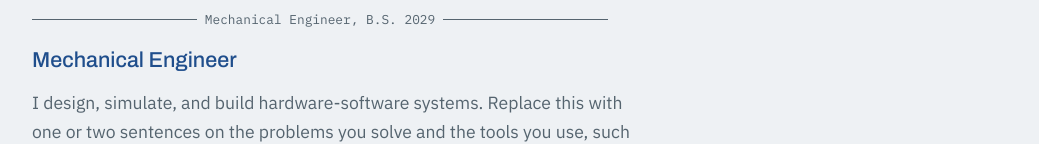
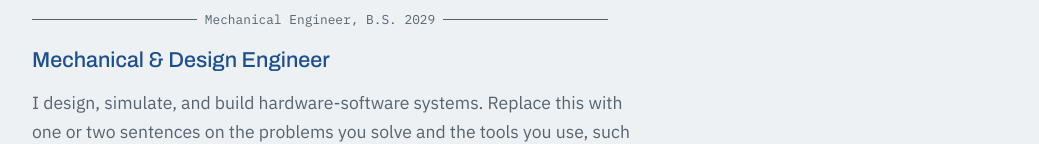
Before and after one commit to hpharryphan/hpharryphan.github.io, a plain HTML site: page index.html in a window 1280 px wide. Shown: the part 230-374 px from the top of the page, without its empty margins (120-1159 px from the left). Drawn offline with Linux system fonts and the light colour scheme.

Commit message:
Update index.html

```diff
--- a/index.html
+++ b/index.html
@@ -139,7 +139,7 @@ footer .wrap { display: flex; flex-wrap: wrap; justify-content: space-between; g
     <div class="hero">
       <h1>Harry Phan</h1>
       <div class="dim" aria-hidden="true"><span>Mechanical Engineer, B.S. 2029</span></div>
-      <p class="role">Mechanical Engineer</p>
+      <p class="role">Mechanical &amp; Design Engineer</p>
       <p class="lead">I design, simulate, and build hardware-software systems. Replace this with one or two sentences on the problems you solve and the tools you use, such as CAD and FEA modeling paired with embedded C++ and test automation.</p>
       <div class="links">
         <a class="btn primary" href="#projects">See my projects</a>
```
